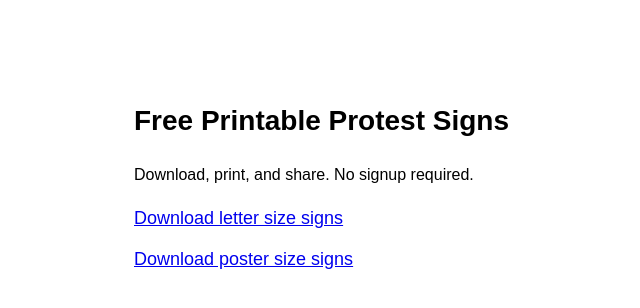
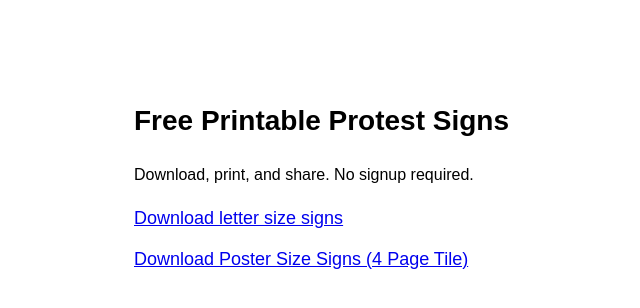
Before and after one commit to community427/protest-sign-pack, a plain HTML site: page docs/index.html in a window 1280 px wide. Shown: the whole page, without its empty margins (156-796 px from the left). Drawn offline with Linux system fonts and the light colour scheme.

Commit message:
Update index.html

```diff
--- a/docs/index.html
+++ b/docs/index.html
@@ -28,7 +28,8 @@
   </p>
 
 <a href="./downloads/letter-size-signs.pdf">Download letter size signs</a>
-<a href="./downloads/poster-size-signs.pdf">Download poster size signs</a>
+<a href="./downloads/poster-4page-signs.pdf">Download Poster Size Signs (4 Page Tile)</a>
+
 
 
 </body>
```
